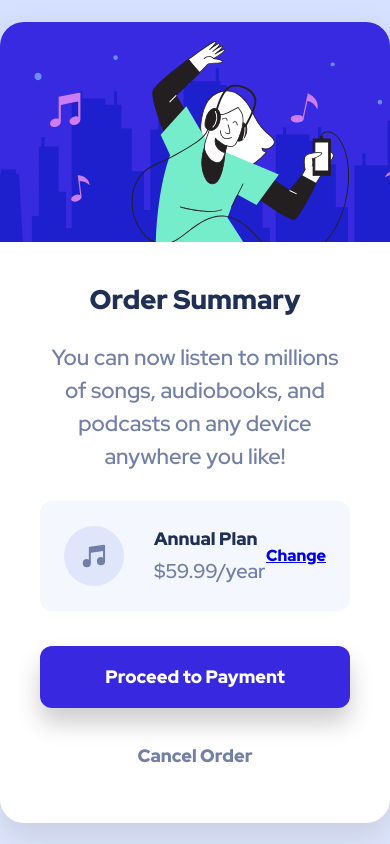
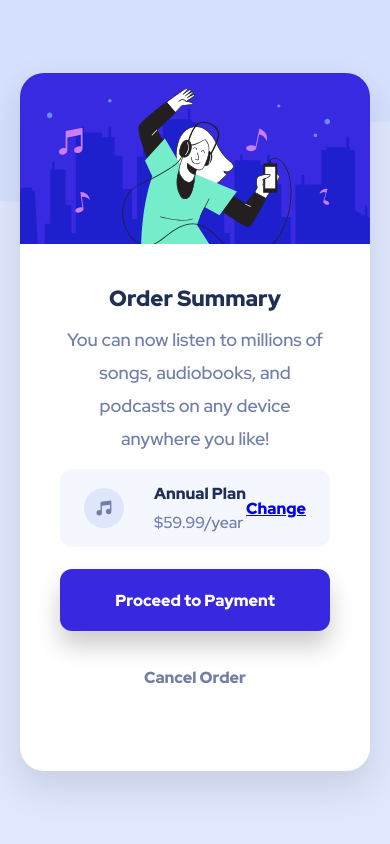
Before and after one commit to bekzodxudaybergenow/-order-summary-card-second, a website: page src/index.html in a window 390 px wide. Drawn offline with nearby package versions, Linux system fonts and the light colour scheme; files that its build step writes are made by us from their sources; files whose address does not match are found by name.

Commit message:
Add flexible styles

```diff
--- a/src/scss/main.scss
+++ b/src/scss/main.scss
@@ -2,3 +2,4 @@
 @import './vars';
 @import './fonts';
 @import './section/card';
+@import './section/media.scss';
--- /dev/null
+++ b/src/scss/section/media.scss
@@ -0,0 +1,43 @@
+@media only screen and (max-width: 820px) {
+    .wrapper__row {
+        background-image: url('/src/images/pattern-background-mobile.svg');
+    }
+}
+@media only screen and (max-width: 520px) {
+    .card {
+        margin: 20px;
+    }
+}
+@media only screen and (max-width: 460px) {
+    .card__image{
+        max-width: 100%;
+        height: auto;
+
+        & img {
+            display: block;
+            max-width: 100%;
+            height: auto;
+        }
+    }
+    .card__content--title {
+        margin-bottom: 10px;
+        font-size: 22px;
+    }
+    .card__content--desc {
+        font-size: 18px;
+        margin-bottom: 14px;
+    }
+    .card__content__plan {
+        padding: 14px 24px;
+        margin-bottom: 22px;
+    }
+    .card__plan--img img {
+        width: 40px;
+    }
+    .card__text--subtitle,
+    .card__text--price,
+    .card__content--btn,
+    .card__content--cancelbtn {
+        font-size: 16px;
+    }
+}
```
